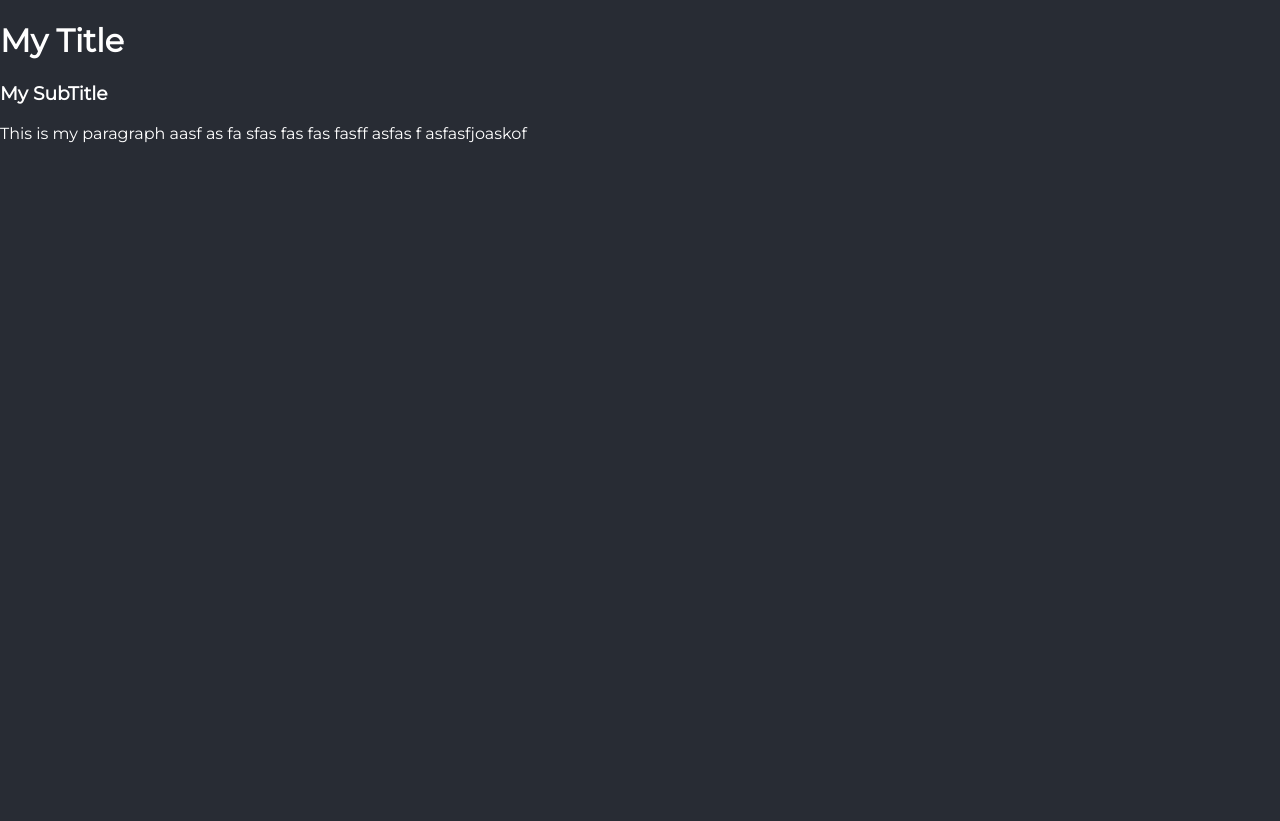
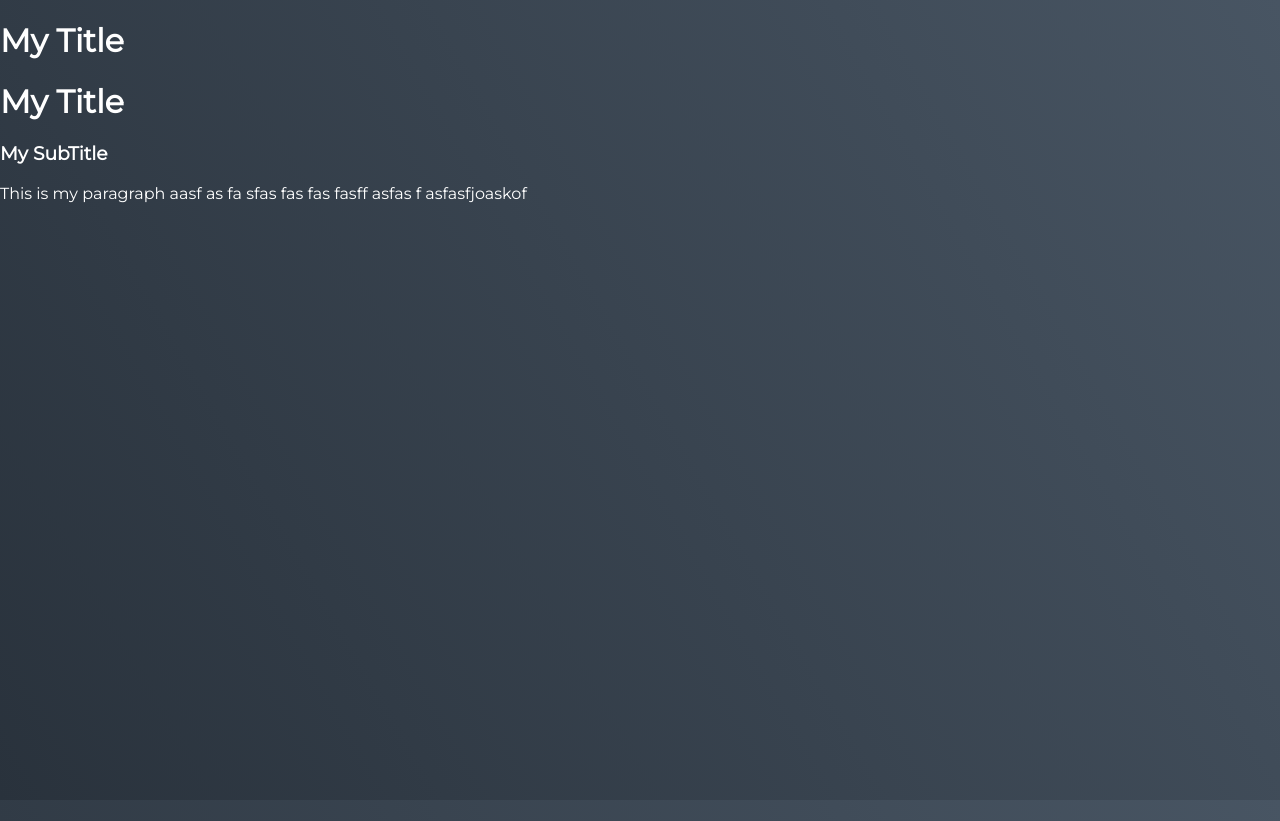
Before and after one commit to lucaspelloni2/Movie-Explorer, a React (Create React App) app: page / in a window 1280 px wide. Before the commit the page ends 800 px from the top, so only its background shows below. Built offline with nearby package versions, Linux system fonts and the light colour scheme.

Commit message:
body gradient

```diff
--- a/src/frontend/App.js
+++ b/src/frontend/App.js
@@ -2,15 +2,15 @@ import React, { Component } from "react";
 import styled from "styled-components";
 import { BACKGROUND_COLOR } from "./helpers/colors";
 
-const Container = styled.div`
-  background-color: ${BACKGROUND_COLOR};
-`;
+const Container = styled.div``;
 
 class App extends Component {
   render() {
     return (
       <Container>
         <h1>My Title</h1>
+        <h1>My Title</h1>
+
         <h3>My SubTitle</h3>
         <p>
           This is my paragraph aasf as fa sfas fas fas fasff asfas f
--- a/src/index.css
+++ b/src/index.css
@@ -1,15 +1,20 @@
 @import url("https://fonts.googleapis.com/css?family=Open+Sans:400");
-@import url('https://fonts.googleapis.com/css?family=Montserrat');
+@import url("https://fonts.googleapis.com/css?family=Montserrat");
 
 body {
   margin: 0;
   padding: 0;
-    font-family: 'Montserrat', sans-serif;
-  background: #282c34;
+  font-family: "Montserrat", sans-serif;
   color: white;
+  height: 100%;
+  background: linear-gradient(60deg, #29323c 0%, #485563 100%) no-repeat fixed;
 }
 
 code {
   font-family: source-code-pro, Menlo, Monaco, Consolas, "Courier New",
     monospace;
 }
+
+html {
+  height: 100%;
+}
```
